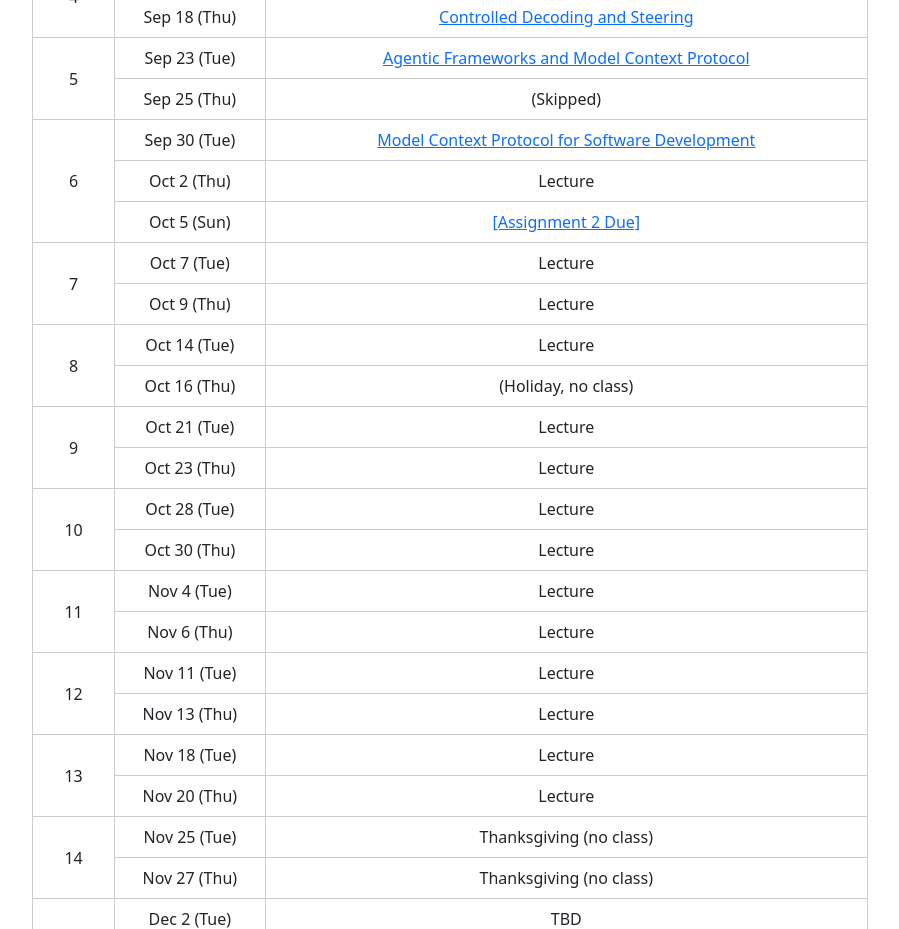
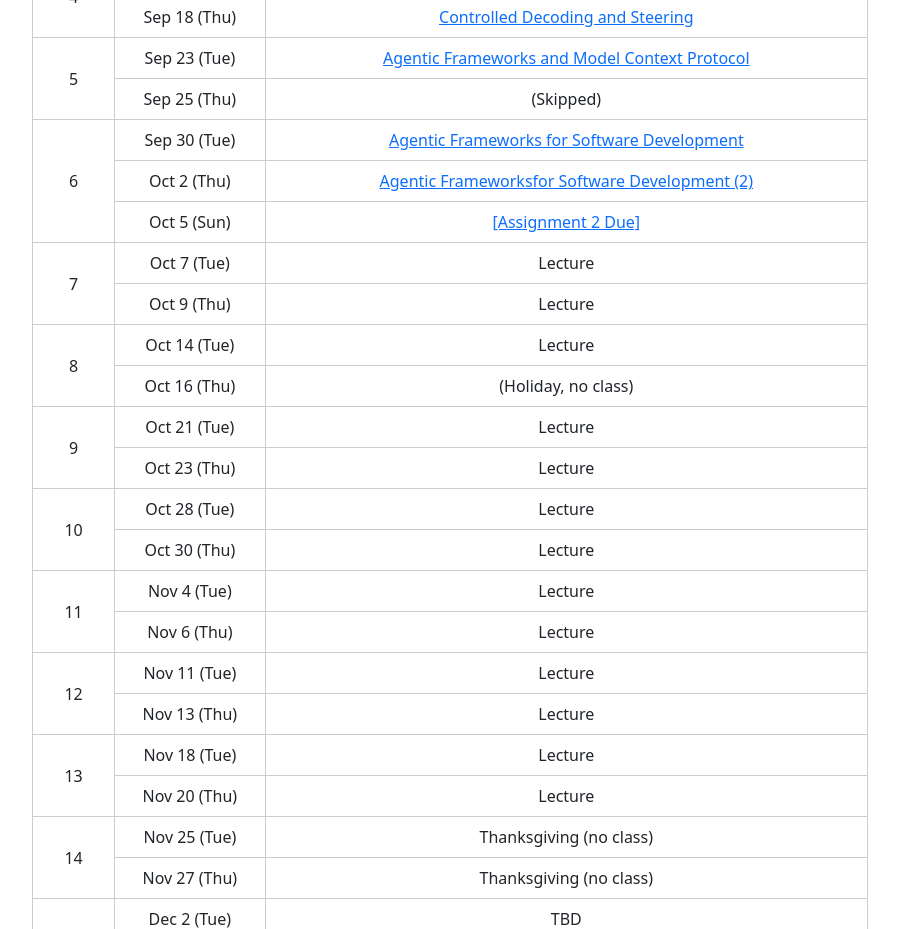
Before and after one commit to machine-programming/machine-programming.github.io, a plain HTML site: page index.html in a window 1280 px wide. Shown: the part 2367-3296 px from the top of the page, without its empty margins (190-1089 px from the left). Drawn offline with nearby package versions, Linux system fonts and the light colour scheme.

Commit message:
Updating lecture 10; adding lecture 11

```diff
--- a/index.html
+++ b/index.html
@@ -112,8 +112,8 @@
                     <td>Sep 23 (Tue)</td><td><a target="_blank" href="lectures/lecture-9.pdf">Agentic Frameworks and Model Context Protocol</a></td></tr>
                 <tr><td>Sep 25 (Thu)</td><td>(Skipped)</td></tr>
                 <tr><td rowspan="3">6</td>
-                    <td>Sep 30 (Tue)</td><td><a target="_blank" href="lectures/lecture-10.pdf">Model Context Protocol for Software Development</a></td></tr>
-                <tr><td>Oct 2 (Thu)</td><td>Lecture</td></tr>
+                    <td>Sep 30 (Tue)</td><td><a target="_blank" href="lectures/lecture-10.pdf">Agentic Frameworks for Software Development</a></td></tr>
+                <tr><td>Oct 2 (Thu)</td><td><a target="_blank" href="lectures/lecture-11.pdf">Agentic Frameworksfor Software Development (2)</a></td></tr>
                 <tr><td>Oct 5 (Sun)</td><td><a target="_blank" href="https://github.com/machine-programming/assignment-2">[Assignment 2 Due]</a></td></tr>
                 <tr><td rowspan="2">7</td>
                     <td>Oct 7 (Tue)</td><td>Lecture</td></tr>
```
Also changed, not shown: 1 other file.
